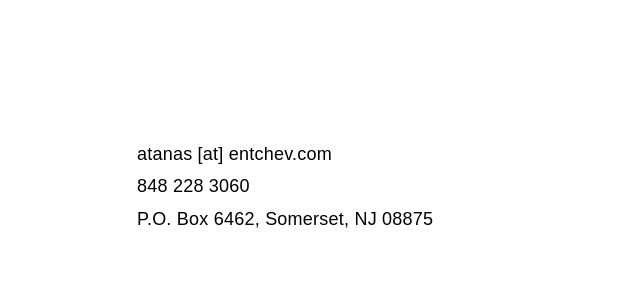
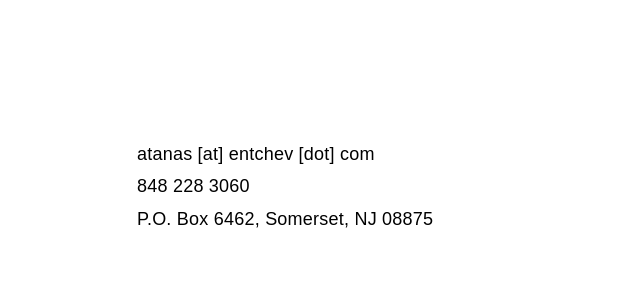
Before and after one commit to atanasentchev/atanasentchev.github.io, a plain HTML site: page index.html in a window 1280 px wide. Shown: the top 285 px of the page, 503-1143 px from the left. Drawn offline with Linux system fonts and the light colour scheme; a web font is replaced by a local one.

Commit message:
Update index.html

```diff
--- a/index.html
+++ b/index.html
@@ -203,7 +203,7 @@ sup {
   <div class="right-half">
     <article>
       <p>
-	  atanas [at] entchev.com
+	  atanas [at] entchev [dot] com
       <br>
 	  848 228 3060
 	  <br>
```
